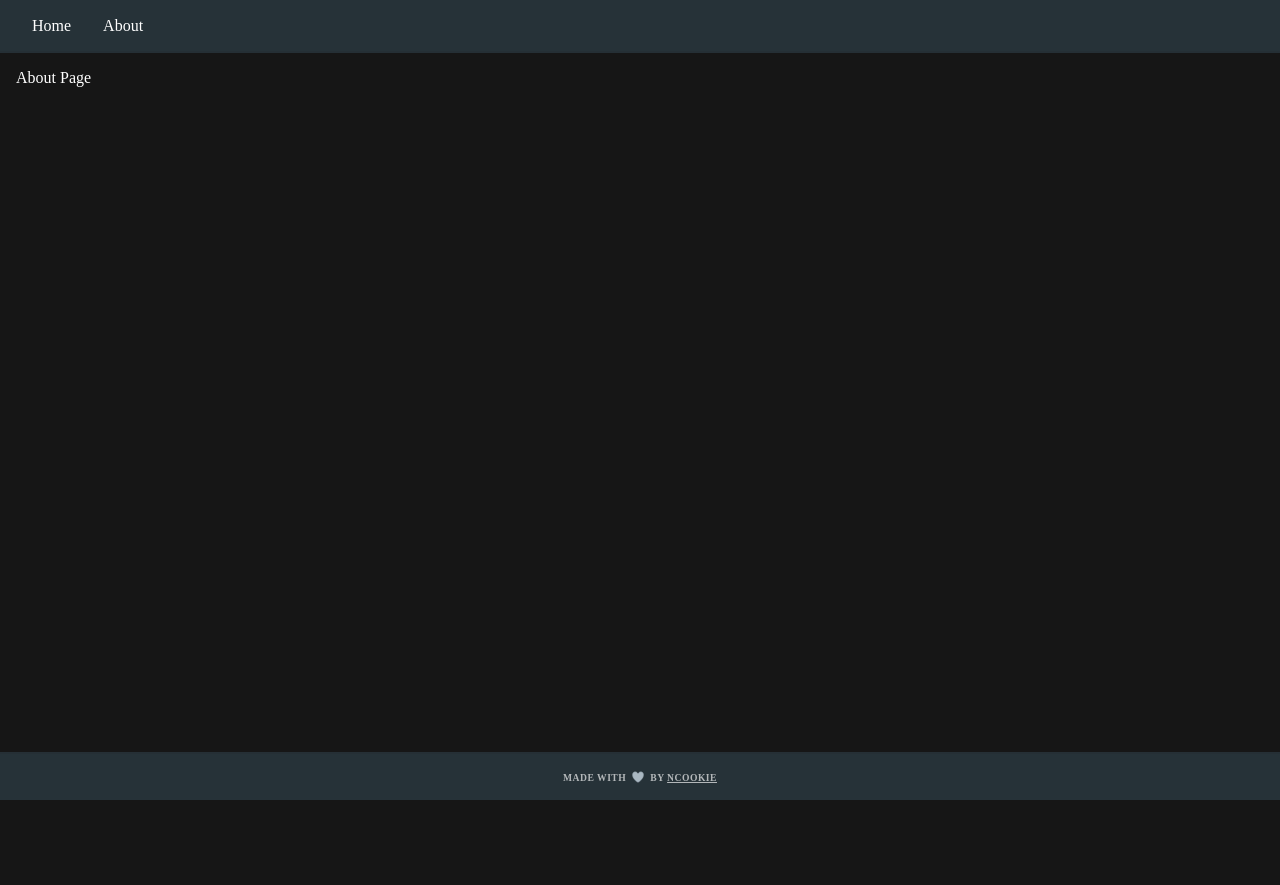
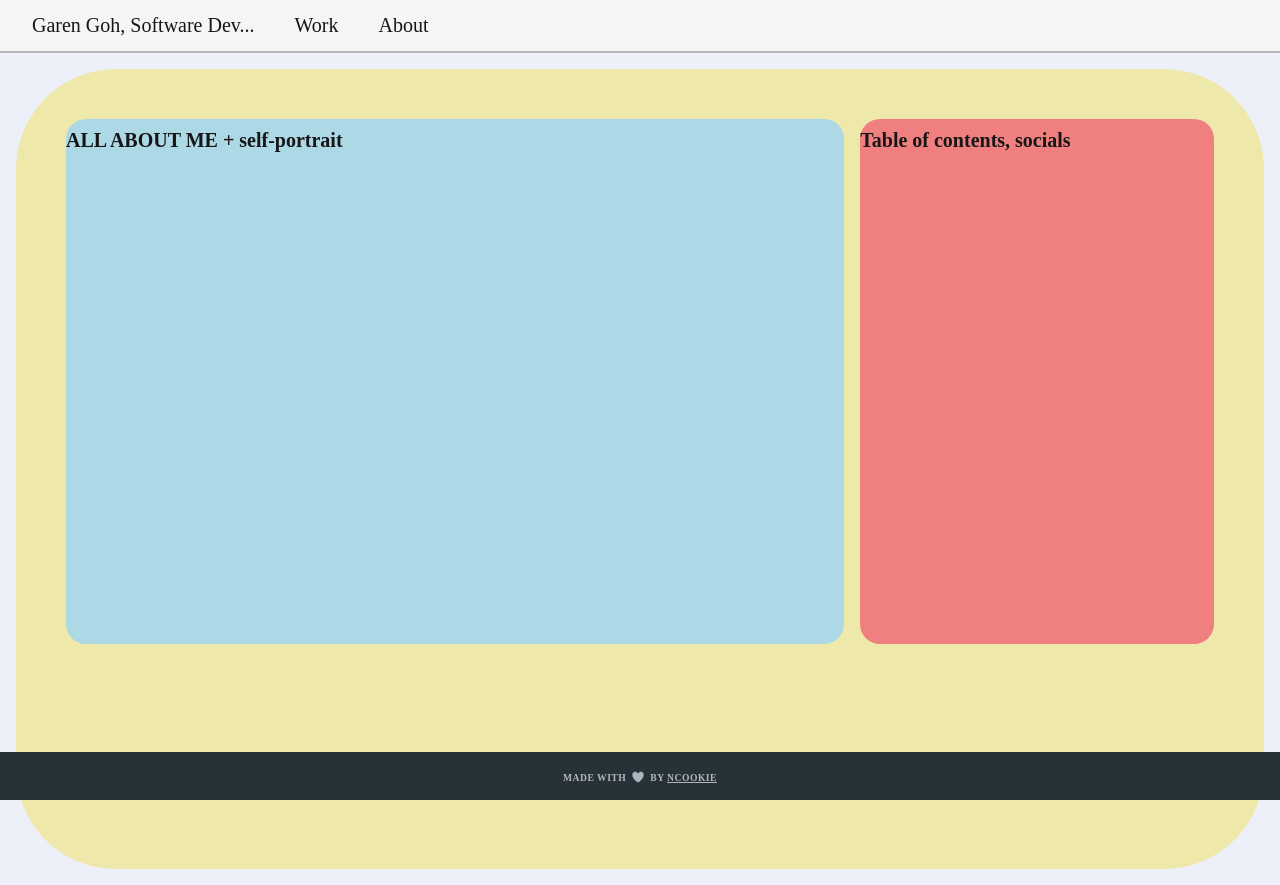
Before and after one commit to garengh4/darksidte, a SvelteKit app: page /about in a window 1280 px wide. Before the commit the page ends 800 px from the top, so only its background shows below. Built offline with nearby package versions, Linux system fonts and the light colour scheme.

Commit message:
need to figure out theme

```diff
--- a/src/app.css
+++ b/src/app.css
@@ -1,6 +1,6 @@
 :root {
 	--primary-color: #b9c6d2;
-	--secondary-color: #161616;
+	--secondary-color:#161616;
 	--tertiary-color: #edf0f8;
 	--accent-color: #ff3e00;
 }
@@ -18,6 +18,6 @@ html, body {
 	position: relative;
 	width: 100%;
 	height: 100%;
-	color: #ffffff;
-	background-color: var(--secondary-color);
+  color: var(--secondary-color);
+	background-color: var(--tertiary-color);
 }
--- a/src/lib/Nav.svelte
+++ b/src/lib/Nav.svelte
@@ -2,7 +2,8 @@
 
 	// Initializations:
 	const links = [
-		{ route: '/', name: 'Home' },
+		{ route: '/', name: 'Garen Goh, Software Dev...' },
+    { route: '/work', name: 'Work'},
 		{ route: '/about', name: 'About' }
 	];
 
@@ -31,8 +32,9 @@
 		height: 53px;
 		width: 100%;
 		padding: 0 32px;
-		background: #263238;
+		background: whitesmoke;
 		border-bottom: 2px solid rgba(34,40,49,0.3);
+    font-size: 20px;
 	}
 
 	.links {
--- a/src/routes/about/+page.svelte
+++ b/src/routes/about/+page.svelte
@@ -1,7 +1,6 @@
 <script>
-
   // Imports:
-	import { onMount } from 'svelte';
+  import { onMount } from "svelte";
 
   // Initializations & Exports:
   // :3
@@ -9,7 +8,6 @@
   onMount(() => {
     // :3
   });
-
 </script>
 
 <!-- #################################################################################################### -->
@@ -22,13 +20,40 @@
 
 <!-- Page Content -->
 <section>
-	<span>About Page</span>
+  <div class="container">
+    <div id="leftcolumn">ALL ABOUT ME + self-portrait</div>
+    <div id="rightcolumn">Table of contents, socials</div>
+  </div>
 </section>
 
 <!-- #################################################################################################### -->
+<style>
+  .container {
+    display: grid;
+    height: 100vh;
+    grid-template-columns: 2.75fr 1.25fr;
+    grid-template-rows: .75fr;
+    grid-template-areas: "leftcolumn rightcolumn";
+    gap: 1.0rem;
+    font-weight: 800;
+		font-size: 20px;
+    border-radius: 100px;
+    padding: 50px;
+    background-color: palegoldenrod;
+  }
 
-<style>
+	#leftcolumn {
+		background: lightblue;
+		grid-area: leftcolumn;
+		border-radius: 20px;
+		padding-top:10px;
+	}
 
-	/* CSS Goes Here */
+  #rightcolumn {
+		background: lightcoral;
+		grid-area: rightcolumn;
+		border-radius: 20px;
+		padding-top:10px;
+	}
 
 </style>
```
Also changed, not shown: src/routes/work/work.svelte (added). Lines whose indentation alone changed are shown as unchanged.
